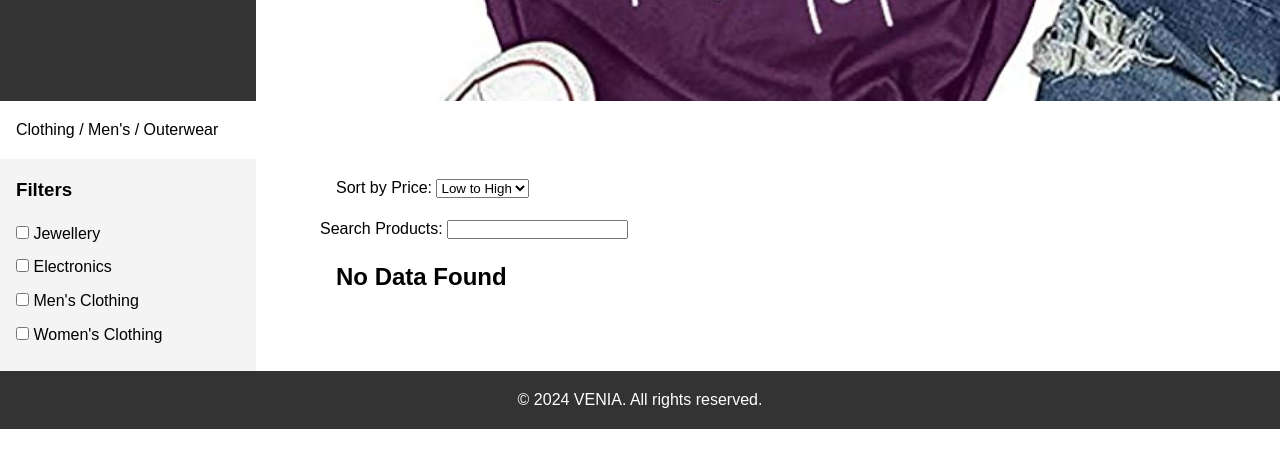
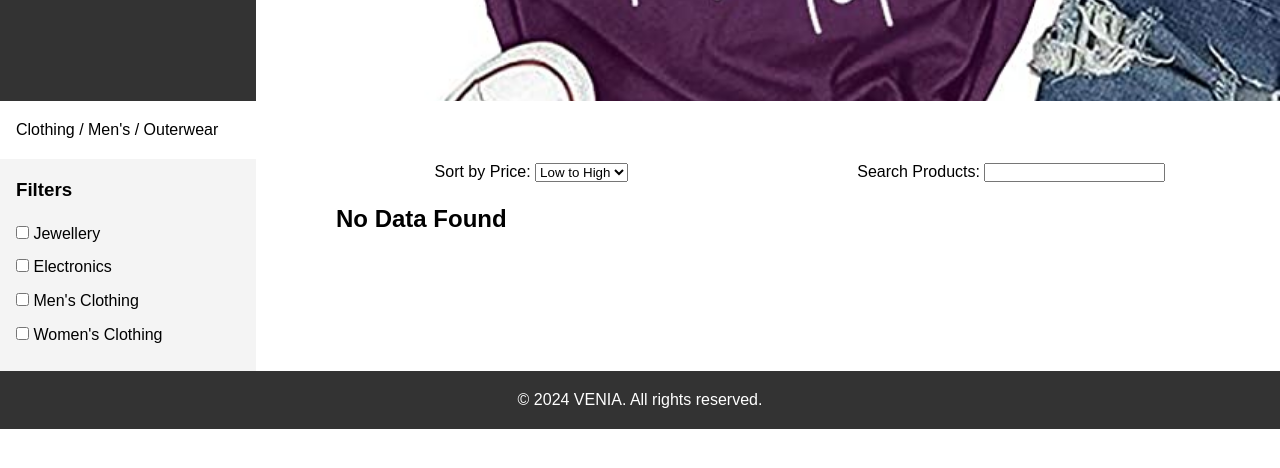
Before and after one commit to jrohit/veniaecommerceapp, a website: page index.html in a window 1280 px wide. Shown: the part 302-770 px from the top of the page. Drawn offline with Linux system fonts and the light colour scheme; no server answers.

Commit message:
Update styles.css

```diff
--- a/styles.css
+++ b/styles.css
@@ -35,7 +35,7 @@ header nav ul li a {
 }
 
 #banner {
-  background: url('banner.jpg') no-repeat center center/cover;
+  background: url("banner.jpg") no-repeat center center/cover;
   color: #fff;
   padding: 10rem;
   text-align: center;
@@ -92,8 +92,10 @@ header nav ul li a {
   float: right;
 }
 
-.sort-options {
-  margin: 1rem;
+.toolbar {
+  display: flex;
+  flex-direction: row;
+  justify-content: space-around;
 }
 
 .product-list {
@@ -268,7 +270,7 @@ footer {
   }
 
   #banner {
-    background: url('banner.jpg') no-repeat center center/cover;
+    background: url("banner.jpg") no-repeat center center/cover;
     color: #fff;
     padding: 10rem;
     text-align: center;
```
